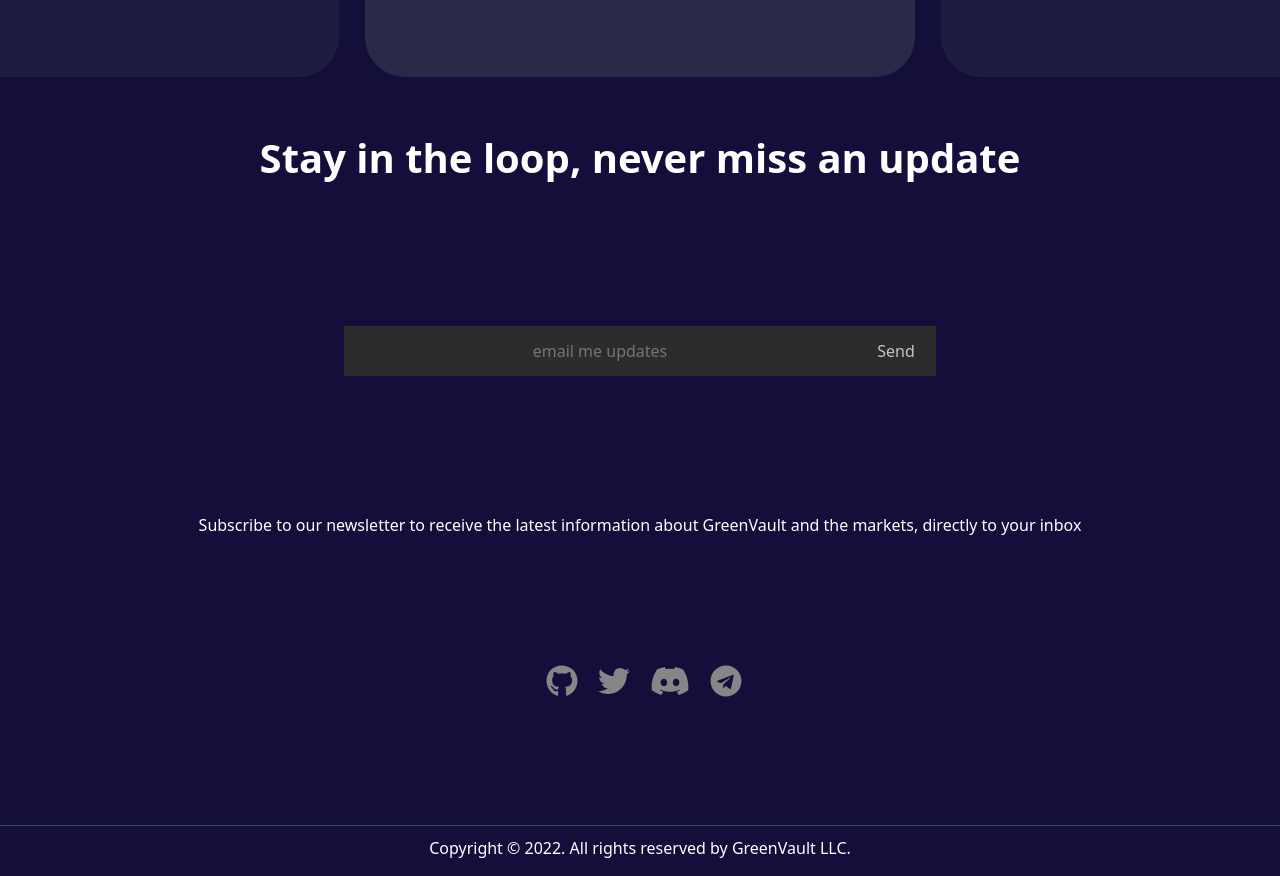
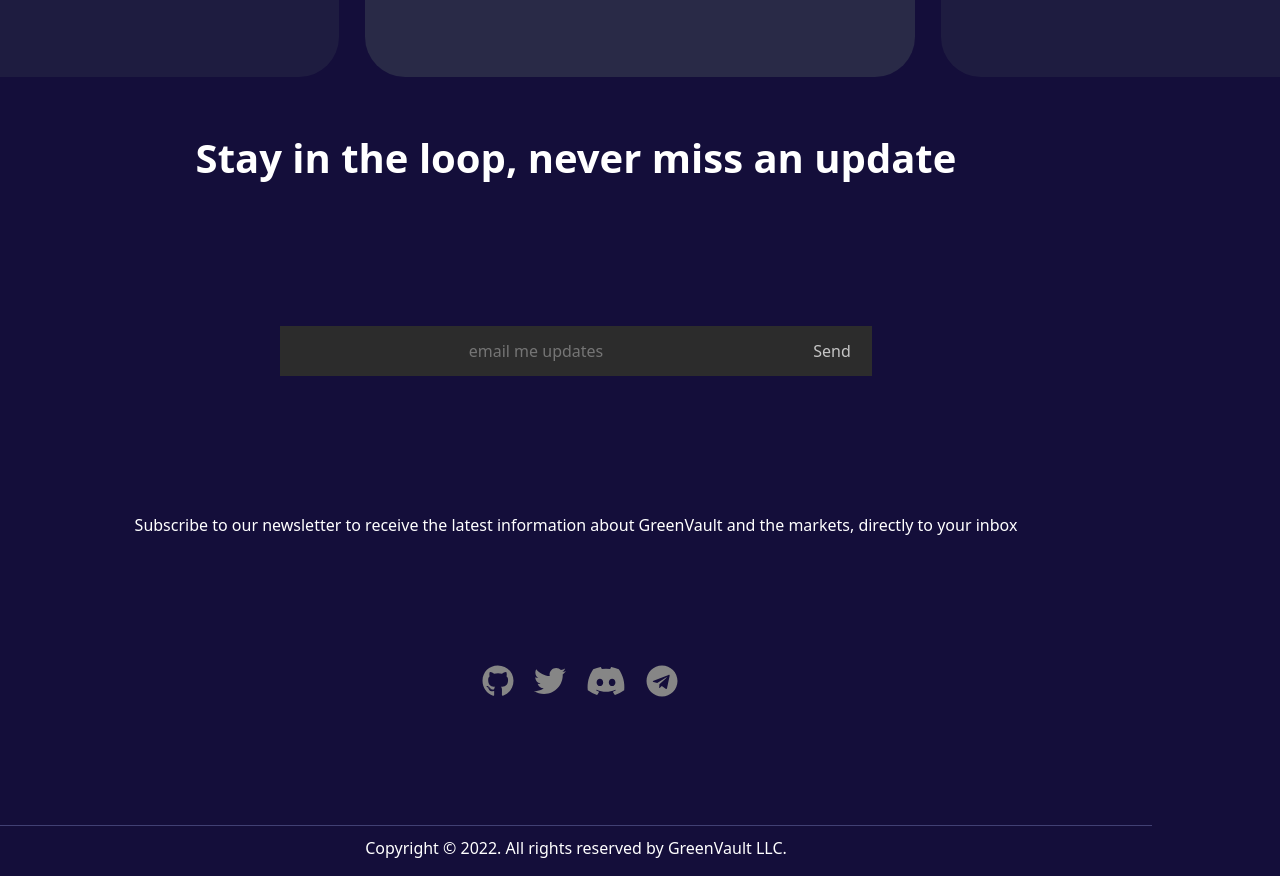
Before and after one commit to Jasper-Rowan/NatureDAO-landing-page, a Next.js app: page / in a window 1280 px wide. Shown: the part 2900-3776 px from the top of the page. Built offline with nearby package versions, Linux system fonts and the light colour scheme.

Commit message:
put a little marging on the footer

```diff
--- a/styles/Footer.module.css
+++ b/styles/Footer.module.css
@@ -6,7 +6,8 @@
 
 .row {
   min-height: calc(100vh - 57px);
-  min-width: 100vw;
+  width: 90vw;
+  margin: auto;
   text-align: center;
   color: #FFFFFF;
   display: flex;
```
